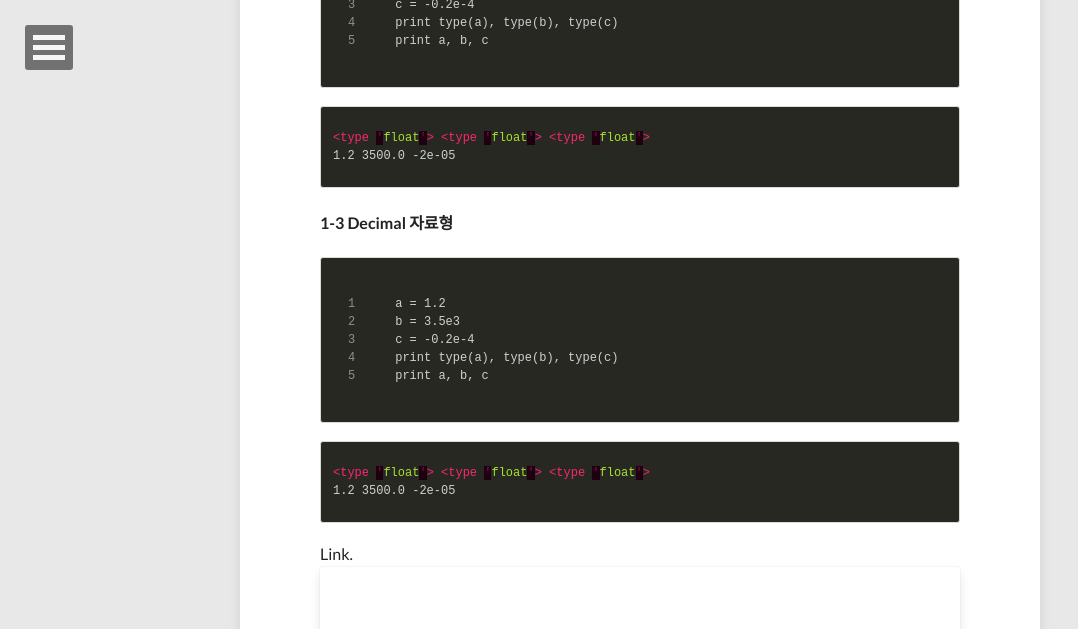
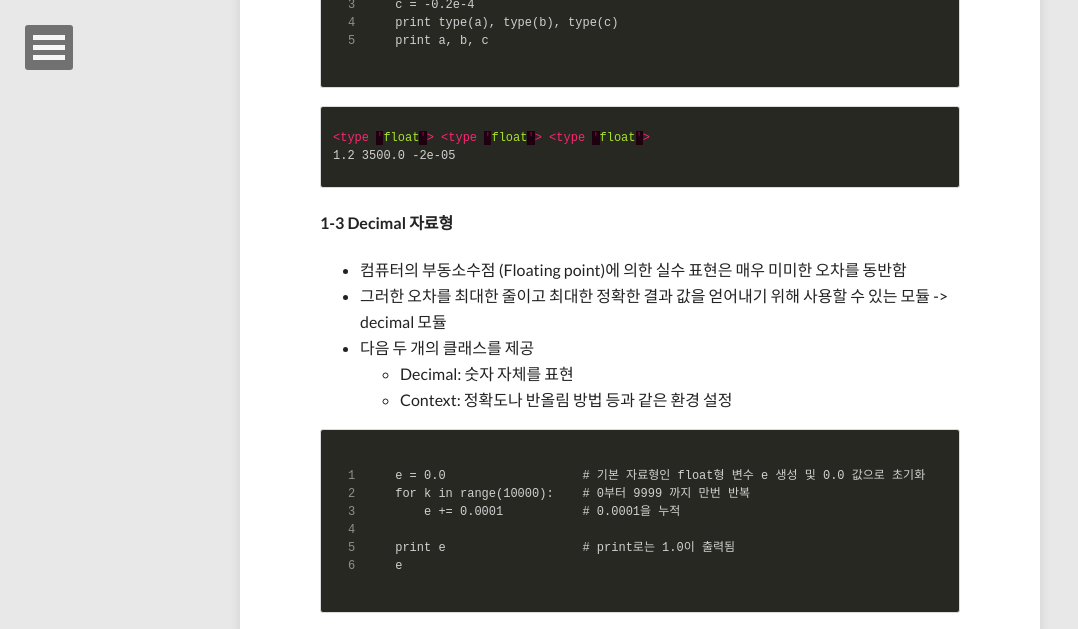
Before and after one commit to geoncheollee/geonblog, a Jekyll site: the page built from lecture_3.md, in a window 1280 px wide and 1400 px high, scrolled down 1002 px. Shown: the top 629 px of the window, without its empty margins (0-1078 px from the left). Built offline with Jekyll 4.4.1, drawn with Linux system fonts in a browser that asks for light colours; nearby versions of some CDN libraries; comment, search, counter and statistics services are not loaded; some of the changed text lies outside the part shown.

Commit message:
20141102_hong

```diff
--- a/lecture_3.md
+++ b/lecture_3.md
@@ -58,22 +58,56 @@
 {% endhighlight %}
 
 ####1-3 Decimal 자료형
+- 컴퓨터의 부동소수점 (Floating point)에 의한 실수 표현은 매우 미미한 오차를 동반함
+- 그러한 오차를 최대한 줄이고 최대한 정확한 결과 값을 얻어내기 위해 사용할 수 있는 모듈 -> decimal 모듈
+- 다음 두 개의 클래스를 제공
+  - Decimal: 숫자 자체를 표현
+  - Context: 정확도나 반올림 방법 등과 같은 환경 설정
+
 <!-- 코드입력부 기능 -->
 {% highlight html linenos %}
 {% raw %}
-a = 1.2
-b = 3.5e3
-c = -0.2e-4
-print type(a), type(b), type(c)
-print a, b, c
+
+e = 0.0                   # 기본 자료형인 float형 변수 e 생성 및 0.0 값으로 초기화
+for k in range(10000):    # 0부터 9999 까지 만번 반복
+    e += 0.0001           # 0.0001을 누적
+
+print e                   # print로는 1.0이 출력됨
+e
+
 {% endraw %}
 {% endhighlight %}
 
 <!-- 코드 출력부 기능 -->
 {% highlight html %}
-<type 'float'> <type 'float'> <type 'float'>
-1.2 3500.0 -2e-05
+1.0
+0.9999999999999062
 {% endhighlight %}
+
+<!-- 코드입력부 기능 -->
+{% highlight html linenos %}
+{% raw %}
+
+from decimal import *
+e2 = Decimal('0.0')        # 기본 자료형인 float형 변수 e 생성 및 0.0 값으로 초기화
+delta = Decimal('0.0001') # 누적하려고 하는 0.0001 값을 Decimal 객체인 delta 변수로 생성
+
+for k in range(10000):    # 0부터 9999 까지 만번 반복
+    e2 += delta            # delta를 누적
+
+print e2                   # print로는 1.0이 출력됨
+e2
+
+{% endraw %}
+{% endhighlight %}
+
+<!-- 코드 출력부 기능 -->
+{% highlight html %}
+1.0000
+Decimal('1.0000')
+{% endhighlight %}
+
+
 
 <!-- 댓글 기능 -->
 <html>
```
